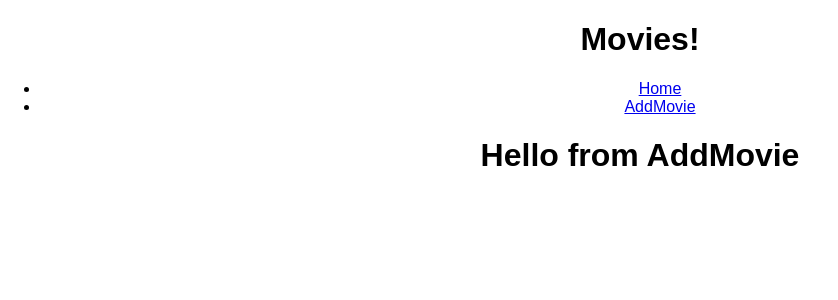
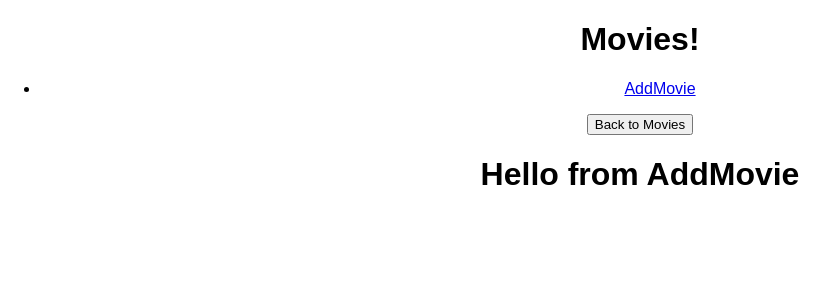
Before and after one commit to Cassen999/movie-sagas, a React (Create React App) app: page /#/addMovie in a window 1280 px wide. Shown: the top 300 px of the page, without its empty margins (0-838 px from the left). Built offline with nearby package versions, Linux system fonts and the light colour scheme.

Commit message:
added a button to Home that routes to addMovie, added a button in addMovie that routes to Home

```diff
--- a/src/components/AddMovie/AddMovie.jsx
+++ b/src/components/AddMovie/AddMovie.jsx
@@ -1,9 +1,19 @@
 import React, { Component } from 'react';
 
 class AddMovie extends Component {
+
+    goHome = () => {
+        this.props.history.push('/');
+    }
+
     render() {
         return (
             <div>
+                <button
+                    type="button"
+                    onClick={this.goHome}>
+                    Back to Movies
+                </button>
                 <h1>Hello from AddMovie</h1>
             </div>
         )
--- a/src/components/App/App.js
+++ b/src/components/App/App.js
@@ -14,7 +14,6 @@ class App extends Component {
         <Router>
           <nav>
             <ul>
-              <li><Link to="/">Home</Link></li>
               <li><Link to="/addMovie">AddMovie</Link></li>
             </ul>
           </nav>
--- a/src/components/Home/Home.jsx
+++ b/src/components/Home/Home.jsx
@@ -4,17 +4,28 @@ import {connect} from 'react-redux';
 class Home extends Component {
 
     componentDidMount() {
-        this.props.dispatch({type: 'FETCH_MOVIES'})
+        this.props.dispatch({type: 'FETCH_MOVIES'});
     }
 
     goToDetails = (movie) => {
-        this.props.history.push('/details')
-        this.props.dispatch({type: "SET_DETAILS", payload: movie})
+        this.props.history.push('/details');
+        this.props.dispatch({type: "SET_DETAILS", payload: movie});
+    }
+
+    goToAddMovie = () => {
+        this.props.history.push('/addMovie');
     }
 
     render() {
         return (
             <div>
+                <>
+                <button
+                    type="button"
+                    onClick={this.goToAddMovie}>
+                    Add your own movie
+                </button>
+                </>
                 <h1>List of Movies</h1>
                 <p>Click the poster image to see more details</p>
                 {this.props.reduxState.movies.map((movie, i) => {
```
